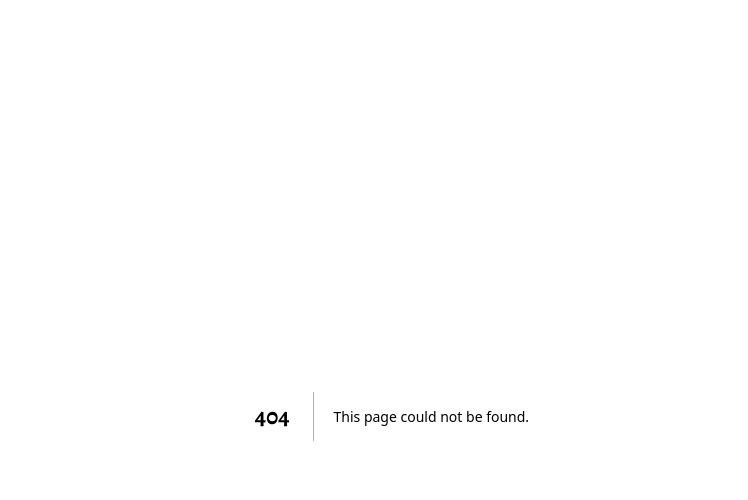
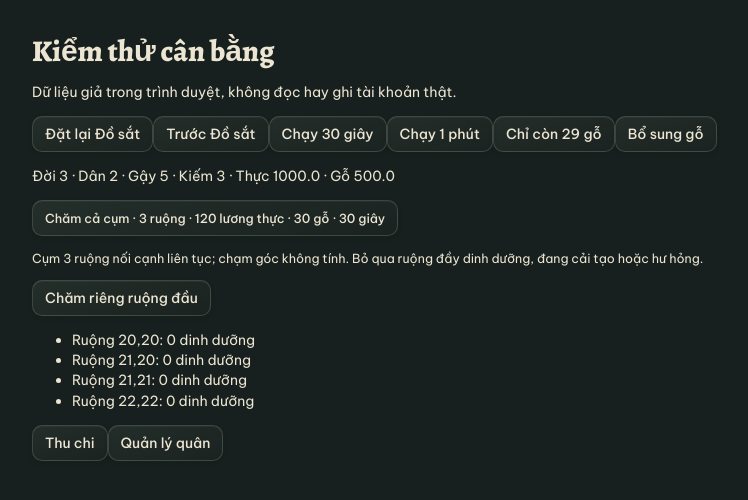
Before and after one commit to phungthienphu/dongchaythoigian, a Next.js app: page /dev/balance in a window 1280 px wide. Before the commit this address had no page. Shown: the top 500 px of the page, without its empty margins (248-996 px from the left). Built offline with nearby package versions, Linux system fonts and the light colour scheme.

Commit message:
test: verify balance controls and production timing through shared UI

```diff
--- /dev/null
+++ b/app/dev/balance/balance-harness.tsx
@@ -0,0 +1,32 @@
+'use client';
+import {useState} from 'react';
+import ArmyManagement from '@/components/ArmyManagement';
+import EconomySummary from '@/components/EconomySummary';
+import FarmGroupCare from '@/components/FarmGroupCare';
+import {G,HOUR,MIN,applyAction,derive,farmRemaining,idx,newCity,settle,stats,type Action,type City} from '@/lib/engine';
+
+const plots=[[20,20],[21,20],[21,21],[22,22]];
+function fixture(era=3):City{
+ const c=newCity(0,123);c.era=era;c.t.fill(G);c.seen.fill(1);c.camp=idx(19,20);c.b={[c.camp]:{k:'storehouse',lvl:3,doneAt:null}};
+ for(const [x,y]of plots)c.b[idx(x,y)]={k:'farm',lvl:1,doneAt:null,fertility:0};
+ c.people=c.people.slice(0,2);c.pop=2;for(const p of c.people){p.task={t:'work',at:idx(20,20)};p.pos=idx(20,20);}
+ c.army={club:5,sword:3};c.deployedArmy={club:2};c.queue=[];c.camps=[];c.herds=[];c.manualWorkforce=true;
+ c.wildernessAt=10*HOUR;c.disaster={kind:'flood',at:10*HOUR,level:1,center:0};c.res.food=1000;c.res.wood=500;settle(c,0);return c;
+}
+export default function BalanceHarness(){
+ const [city,setCity]=useState(fixture),[modal,setModal]=useState<'army'|'economy'|null>(null),[message,setMessage]=useState('');
+ const act=async(action:Action)=>{const c=structuredClone(city),error=applyAction(c,action,c.last);setMessage(error??'Đã thực hiện');if(error)return false;setCity(c);return true;};
+ const step=(ms:number)=>{const c=structuredClone(city);settle(c,c.last+ms);setCity(c);};
+ return <main style={{padding:20,maxWidth:760,margin:'auto'}}><h1>Kiểm thử cân bằng</h1><p>Dữ liệu giả trong trình duyệt, không đọc hay ghi tài khoản thật.</p>
+  <button onClick={()=>{setCity(fixture());setMessage('');}}>Đặt lại Đồ sắt</button><button onClick={()=>{setCity(fixture(2));setMessage('');}}>Trước Đồ sắt</button>
+  <button onClick={()=>step(30_000)}>Chạy 30 giây</button><button onClick={()=>step(MIN)}>Chạy 1 phút</button>
+  <button onClick={()=>{const c=structuredClone(city);c.res.wood=29;setCity(c);}}>Chỉ còn 29 gỗ</button><button onClick={()=>{const c=structuredClone(city);c.res.wood=500;setCity(c);}}>Bổ sung gỗ</button>
+  <p role="status">Đời {city.era} · Dân {city.people.length} · Gậy {city.army.club} · Kiếm {city.army.sword} · Thực {city.res.food.toFixed(1)} · Gỗ {city.res.wood.toFixed(1)}</p><p>{message}</p>
+  <FarmGroupCare city={city} tile={idx(20,20)} busy={false} act={act}/>
+  <button disabled={!!city.b[idx(20,20)].tendUntil||farmRemaining(city.b[idx(20,20)])>=600} onClick={()=>act({type:'tendFarm',x:20,y:20})}>Chăm riêng ruộng đầu</button>
+  <ul>{plots.map(([x,y])=><li key={idx(x,y)}>Ruộng {x},{y}: {Math.ceil(farmRemaining(city.b[idx(x,y)]))} dinh dưỡng{city.b[idx(x,y)].tendUntil?' · đang cải tạo':''}</li>)}</ul>
+  <button onClick={()=>setModal('economy')}>Thu chi</button><button onClick={()=>setModal('army')}>Quản lý quân</button>
+  {modal==='economy'&&<EconomySummary city={city} now={city.last} stats={stats(city,derive(city),city.last)} onClose={()=>setModal(null)}/>}
+  {modal==='army'&&<ArmyManagement city={city} now={city.last} busy={false} act={act} onClose={()=>setModal(null)}/>}
+ </main>;
+}
--- /dev/null
+++ b/app/dev/balance/page.tsx
@@ -0,0 +1,3 @@
+import {notFound} from 'next/navigation';
+import BalanceHarness from './balance-harness';
+export default function Page(){if(process.env.NODE_ENV==='production')notFound();return <BalanceHarness/>;}
--- /dev/null
+++ b/components/FarmGroupCare.tsx
@@ -0,0 +1,8 @@
+'use client';
+import {W,costText,farmGroupCareQuote,type Action,type City} from '@/lib/engine';
+
+export default function FarmGroupCare({city,tile,busy,act}:{city:City;tile:number;busy:boolean;act:(a:Action)=>Promise<boolean>}){
+ if(city.era<3)return null;
+ const group=farmGroupCareQuote(city,tile);
+ return <div className="small"><button disabled={busy||!!group.error||group.tiles.length<2} title={group.error??'Chỉ chăm các ruộng cần chăm trong cụm nối cạnh; không tính chạm góc.'} onClick={()=>act({type:'tendFarmGroup',x:tile%W,y:Math.floor(tile/W)})}>Chăm cả cụm · {group.tiles.length} ruộng · {costText(group.cost)} · 30 giây</button><p>Cụm {group.connected} ruộng nối cạnh liên tục; chạm góc không tính. Bỏ qua ruộng đầy dinh dưỡng, đang cải tạo hoặc hư hỏng.{group.error&&` ${group.error}`}</p></div>;
+}
--- a/components/Game.tsx
+++ b/components/Game.tsx
@@ -13,7 +13,7 @@ import {
   B, BKEYS, CAP, GATHER_SPEED, LVL_MULT, HOUR, POP_GROWTH_PER_HOUR, ERA_NAMES, ERA_REQ, F, HL, MAX_LVL, O, RES, RN, R, SEASONS, SEASON_MS, TERRAIN, UKEYS, UNITS, W, G,
   dockRelocationPlan, buildingJobs,storageCapacity, availableForQuickAssign, quickAssignBlockedReason, isScout, raidPhase, civiliansInDanger, gatherFoodPerHour, storageLevel, upkeepRates, isRock, mineralResource, depositCapacity, speedBuildCost, envoyCount, envoysAway, ENVOY_NAMES, ERA_NAMES as ERAS, buildingName, campStrength, MAX_LVL as TOP_LVL, campById, hallLevel, hasControl, levelCap,
   armyCap, armyUsed, buildingCost, trainingCost, builders, busyBuilders, buildMs, canPlace, cheb, costText, derive, idx, levelCost, marchMs, repairCost,
-  armyStagingTiles, expeditionPlan, marchSupplies, marchLogistics, farmCapacity, farmRemaining, farmTendCost, farmAutoStatus, farmGroupCareQuote, reqMet, seasonIndexAt, settle, stamp, stats, troopCount, troopPower, workersAt,
+  armyStagingTiles, expeditionPlan, marchSupplies, marchLogistics, farmCapacity, farmRemaining, farmTendCost, farmAutoStatus, reqMet, seasonIndexAt, settle, stamp, stats, troopCount, troopPower, workersAt,
   type Action, type BKey, type City, type Derived, type Person, type ResKey, type TaskInput, type Troops, type UKey,
 } from "@/lib/engine";
 import { MAX_ZOOM, camView, clampCam, drawCity, drawThumb, fitView, focusOn, pickHomeSoldier, pickVillageTarget, screenToCell, zoomAt, type Cam, type View } from "./draw";
@@ -31,6 +31,7 @@ import { placementHint, placementTiles } from "@/lib/build-placement";
 import BattleView from "./BattleView";
 import ArmyManagement from "./ArmyManagement";
 import EconomySummary from './EconomySummary';
+import FarmGroupCare from './FarmGroupCare';
 import {recentResourceFlow} from '@/lib/resource-history';
 import BattleReports from "./BattleReports";
 import DiplomacyMessages, { diplomacyText } from "./DiplomacyMessages";
@@ -1170,7 +1171,7 @@ export default function Game({rules=RELEASE_RULES}:{rules?:EngineRules}={}) {
                 <p className={farmRemaining(sel)<=0?"err small":"small"}>Dinh dưỡng: {Math.ceil(farmRemaining(sel))}/{farmCapacity(sel)} · giảm theo lượng lương thực thực sự thu hoạch.</p>
                 {sel.tendUntil ? <p className="small">Đang cải tạo & gieo lại: {fmtDur(sel.tendUntil-t)}</p> : <button disabled={busy || !!sel.doneAt || !!sel.burned || !!sel.flooded || farmRemaining(sel)>=farmCapacity(sel)} onClick={()=>act({type:"tendFarm",x:selI%W,y:Math.floor(selI/W)})}>Cải tạo & gieo lại · {costText(farmTendCost(sel,c.era))} · 30 giây</button>}
                 {c.era>=4&&<p className="small">{farmAutoStatus(c,sel)}</p>}
-                {c.era>=3&&(()=>{const group=farmGroupCareQuote(c,selI);return <div className="small"><button disabled={busy||!!group.error||group.tiles.length<2} title={group.error??'Chỉ chăm các ruộng cần chăm trong cụm nối cạnh; không tính chạm góc.'} onClick={()=>act({type:'tendFarmGroup',x:selI%W,y:Math.floor(selI/W)})}>Chăm cả cụm · {group.tiles.length} ruộng · {costText(group.cost)} · 30 giây</button><p>Cụm {group.connected} ruộng nối cạnh liên tục; chạm góc không tính. Bỏ qua ruộng đầy dinh dưỡng, đang cải tạo hoặc hư hỏng.{group.error&&` ${group.error}`}</p></div>;})()}
+                <FarmGroupCare city={c} tile={selI} busy={busy} act={act}/>
                 {c.era<4 && farmRemaining(sel)<=0 && <p className="err small">Ruộng bạc màu. Người đã giao đang nghỉ, cần cải tạo để tiếp tục thu hoạch.</p>}
               </>}
               {["farm","estate"].includes(sel.k) && <p className="small">Đã giao {onTarget.length}/{buildingJobs(sel)} người ({onTarget.filter(p=>p.refuge).length} đang tránh địch): {onTarget.filter(p=>!p.refuge && p.haul?.phase==="work").length} đang làm trên ruộng; {onTarget.filter(p=>!p.refuge && p.haul?.phase!=="work").length} đang đi hoặc chở/chờ nộp hàng. Người về kho vẫn giữ chỗ, không cần cử thêm.</p>}
```
Also changed, not shown: tests/engine-equivalence.mjs (+6 -5 lines), 2 other files (tests, documents, lock files or other folders).
